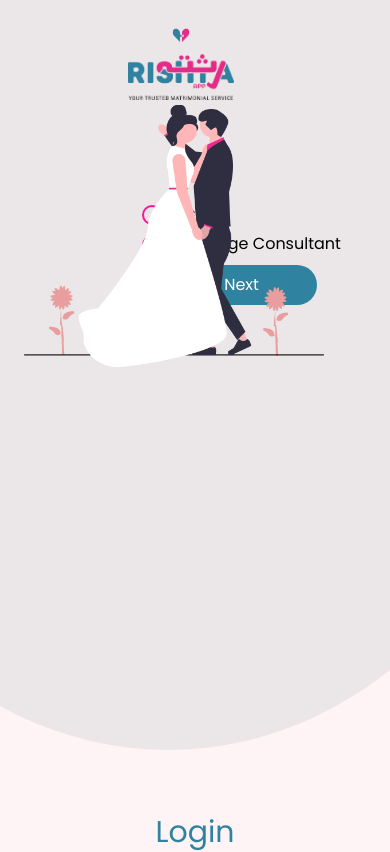
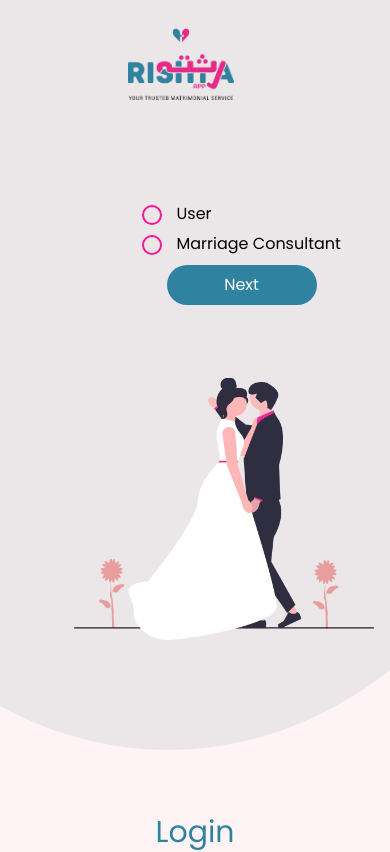
Before and after one commit to DevImran1234/Rishta_Project, a React (Vite) app: page /login in a window 390 px wide. Shown: the top 852 px of the page. Built offline with nearby package versions, Linux system fonts and the light colour scheme; a web font is replaced by a local one.

Commit message:
signup page

```diff
--- a/src/Components/Login/Login.css
+++ b/src/Components/Login/Login.css
@@ -268,7 +268,7 @@ label {
   .options{
     margin-top: 200px;
   }
-  .firsts-image {
+  .firsts-image_login {
     margin-top: 70%;
     margin-left: 50px;
 
```
